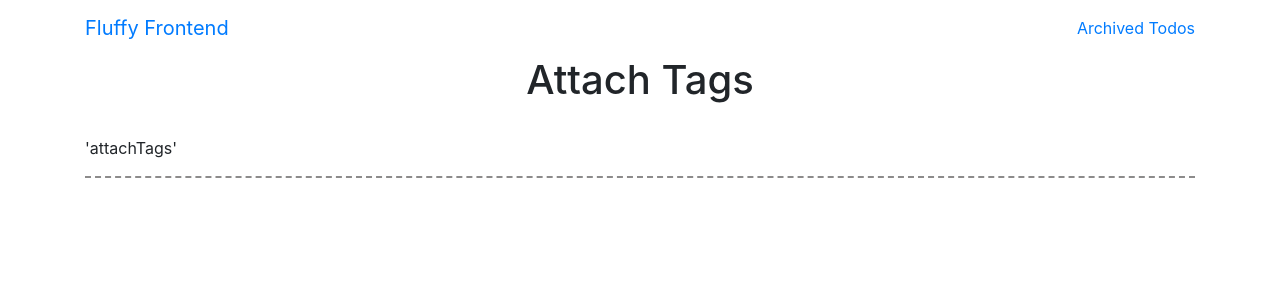
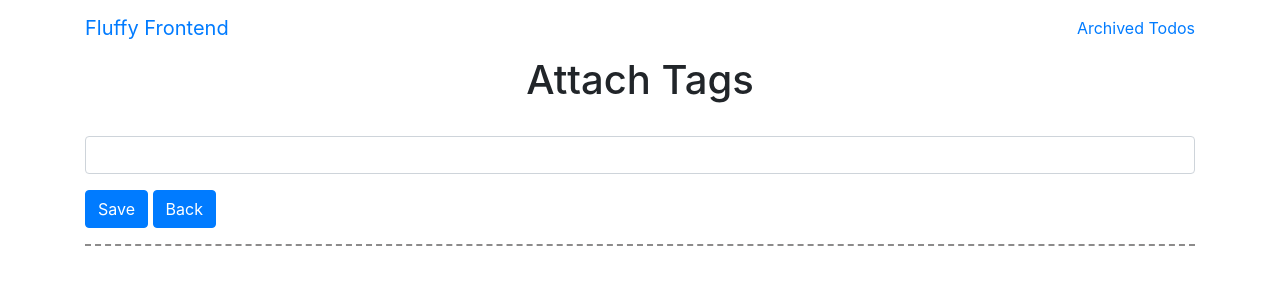
Before and after one commit to rajeevkannav/fluffy-ui-react, a React (Create React App) app: page /attachTags/1 in a window 1280 px wide. Shown: the top 300 px of the page. Built offline with nearby package versions, Linux system fonts and the light colour scheme; no server answers.

Commit message:
attach a tag with todo iteration one completed

```diff
--- a/src/actions/actionCreators.js
+++ b/src/actions/actionCreators.js
@@ -5,7 +5,8 @@ import {
     DELETE_TODO,
     RESTORE_TODO,
     FETCH_TODO,
-    UPDATE_TODO
+    UPDATE_TODO,
+    ATTACH_TAG
 } from '../actions/actionTypes'
 
 export function loadTodos(todos) {
@@ -32,3 +33,7 @@ export function updateTodo(todo) {
 export function addTodo(todo) {
     return { type: ADD_TODO, todo: todo }
 }
+
+export function attachTag(todo) {
+    return {type: ATTACH_TAG, todo: todo}
+}
--- a/src/actions/actionTypes.js
+++ b/src/actions/actionTypes.js
@@ -5,3 +5,4 @@ export const DELETE_TODO = 'DELETE_TODO';
 export const RESTORE_TODO = 'RESTORE_TODO';
 export const FETCH_TODO = 'FETCH_TODO';
 export const UPDATE_TODO = 'UPDATE_TODO';
+export const ATTACH_TAG='ATTACH_TAG';
--- /dev/null
+++ b/src/components/TagAttachmentForm.js
@@ -0,0 +1,58 @@
+import React from 'react';
+import {Field, reduxForm} from 'redux-form';
+import {Link} from "react-router-dom";
+
+class TagAttachmentForm extends React.Component {
+
+    renderError({touched, error}) {
+        if (touched && error) {
+            return (
+                <div className="ui error message">
+                    <div className="header">{error}</div>
+                </div>
+            )
+        }
+    }
+
+    renderInput = ({input, label, meta}) => {
+        const className = `field ${meta.error && meta.touched ? 'error' : ''}`;
+        return (
+            <div className={className}>
+                <input {...input} className='form-control'/>
+                {this.renderError(meta)}
+            </div>
+        )
+    };
+
+    onSubmit = formValues => {
+        this.props.onSubmit(formValues);
+    };
+
+
+    render() {
+        const {handleSubmit} = this.props;
+        return (
+            <form className="form-horizontal" onSubmit={handleSubmit(this.onSubmit)}>
+                <div class="form-group">
+                    <Field name="name"
+                           component={this.renderInput}/>
+                </div>
+                <button className="btn btn-primary col-sm-offset-3">Save</button>
+                &nbsp;<Link to={`/`} className='btn btn-primary col-sm-offset-3'>Back</Link>
+            </form>
+        )
+    }
+}
+
+const validate = (formValues) => {
+    const errors = {};
+    if (!formValues.name) {
+        errors.name = 'You must enter a tag name';
+    }
+    return errors;
+};
+
+export default reduxForm({
+    form: 'TagAttachmentForm',
+    validate
+})(TagAttachmentForm);
--- a/src/components/TodoItem.js
+++ b/src/components/TodoItem.js
@@ -51,7 +51,7 @@ class TodoItem extends Component {
 
 
                 <div className="col-md-4">
-                    <Link to={`/editTodo/${todo._id.$oid}`}>Edit</Link> | <Link to="/attachTags">Attach Tag(s)</Link> | <a href="javascript:void(0)" onClick={(e) => this.deleteTodo(todo._id.$oid)}> Delete </a>
+                    <Link to={`/editTodo/${todo._id.$oid}`}>Edit</Link> | <Link to={`/attachTags/${todo._id.$oid}`}>Attach Tag(s)</Link> | <a href="javascript:void(0)" onClick={(e) => this.deleteTodo(todo._id.$oid)}> Delete </a>
                 </div>
             </div>
         )
--- a/src/components/attachTags.js
+++ b/src/components/attachTags.js
@@ -1,13 +1,81 @@
 import React from 'react';
+import axios from "axios";
+import {connect} from 'react-redux';
 import SubHeading from './SubHeading'
+import {fetchTodo, attachTag} from "../actions/actionCreators";
+import TagAttachmentForm from './TagAttachmentForm';
 
-const attachTags = () => {
-    return (
-        <div>
-            <SubHeading title={'Attach Tags'}/>
-            'attachTags'
-        </div>
-    )
+class attachTags extends React.Component{
+
+    getTodo(id) {
+        var postData = {};
+
+        let axiosConfig = {
+            headers: {
+                'Content-Type': 'application/json;charset=UTF-8',
+                "Access-Control-Allow-Origin": "*",
+            }
+        };
+        axios.get(`http://localhost:3000/api/todos/${id}`, postData, axiosConfig)
+            .then(response => {
+                console.log(response.data)
+                this.props.dispatch(fetchTodo(response.data));
+            })
+            .catch(error => console.log(error))
+    }
+
+    onSubmit = formValues => {
+        console.log('lalala land');
+        console.log(formValues);
+        var postData = {tag: formValues};
+        let axiosConfig = {
+            headers: {
+                'Content-Type': 'application/json;charset=UTF-8',
+                "Access-Control-Allow-Origin": "*",
+            }
+        };
+        const {id} = this.props.match.params;
+        axios.put(`http://localhost:3000/api/todos/${id}/assign_tags`, postData, axiosConfig)
+            .then(response => {
+                console.log(response.data)
+                this.props.dispatch(attachTag(response.data));
+            })
+            .catch(error => console.log(error))
+
+    };
+
+
+
+    componentDidMount() {
+        const {id} = this.props.match.params;
+        this.getTodo(id);
+    }
+
+    render(){
+        if(!this.props.todo) {
+            return (
+                <div className="row">
+                    <div className="col-md-12 alert alert-success" role="alert">
+                        Loading.....
+                    </div>
+                </div>
+            )
+        }
+        return (
+            <div>
+                <SubHeading title={'Attach Tags'}/>
+                {this.props.todo.title}
+
+                <TagAttachmentForm onSubmit={this.onSubmit}/>
+            </div>
+
+        )
+    }
 }
 
-export default attachTags;
+const mapStateToProps = (state, ownProps) => {
+    return {
+        todo: state.todos.editingTodo
+    }
+}
+export default connect(mapStateToProps)(attachTags);
--- a/src/components/editTodo.js
+++ b/src/components/editTodo.js
@@ -1,10 +1,9 @@
 import React from 'react';
 import {connect} from 'react-redux';
 import axios from 'axios';
-import {fetchTodo, toggleTodo, updateTodo} from '../actions/actionCreators'
+import {fetchTodo, updateTodo} from '../actions/actionCreators'
 import SubHeading from '../components/SubHeading';
 import TodoForm from './TodoForm';
-import {Link} from "react-router-dom";
 
 class editTodo extends React.Component {
 
--- a/src/reducers/todosReducer.js
+++ b/src/reducers/todosReducer.js
@@ -1,4 +1,13 @@
-import {LOAD_TODOS, DELETE_TODO, TOGGLE_TODO, RESTORE_TODO, FETCH_TODO, UPDATE_TODO, ADD_TODO} from '../actions/actionTypes'
+import {
+    LOAD_TODOS,
+    DELETE_TODO,
+    TOGGLE_TODO,
+    RESTORE_TODO,
+    FETCH_TODO,
+    UPDATE_TODO,
+    ADD_TODO,
+    ATTACH_TAG
+} from '../actions/actionTypes'
 
 const INITIAL_STATE = {
     items: [],
@@ -24,14 +33,12 @@ function todosReducer(state = INITIAL_STATE, action) {
             return {...state, editingTodo: action.todo};
         case UPDATE_TODO:
             const items = state.items.map(todo => {
-                console.log(todo)
-                console.log(todo._id)
-                console.log(todo._id.$oid)
-                console.log(action.todo._id.$oid)
                 if (todo._id.$oid === action.todo._id.$oid) {
                     return todo;
                 }
             });
+            return {...state, items, editingItem: {}};
+        case ATTACH_TAG:
             return {...state, items, editingItem: {}};
         default:
             return state;
```
